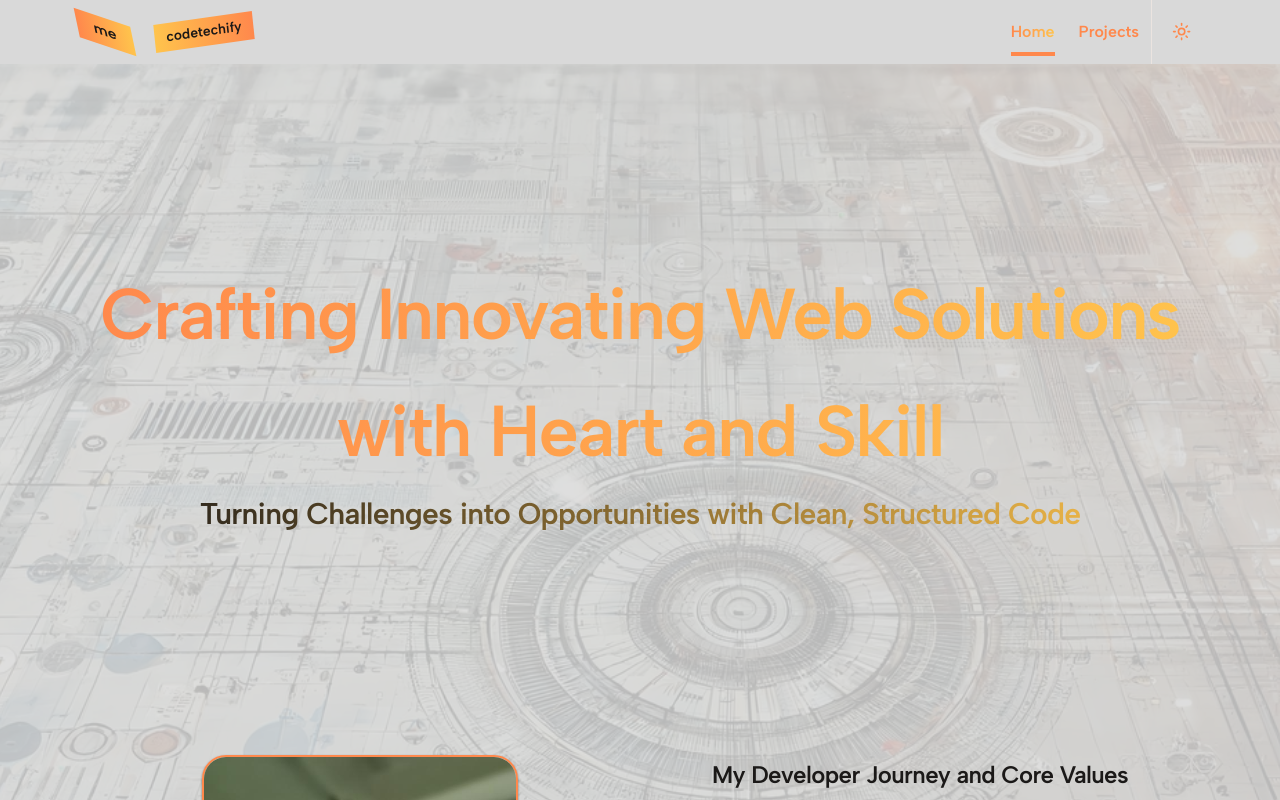
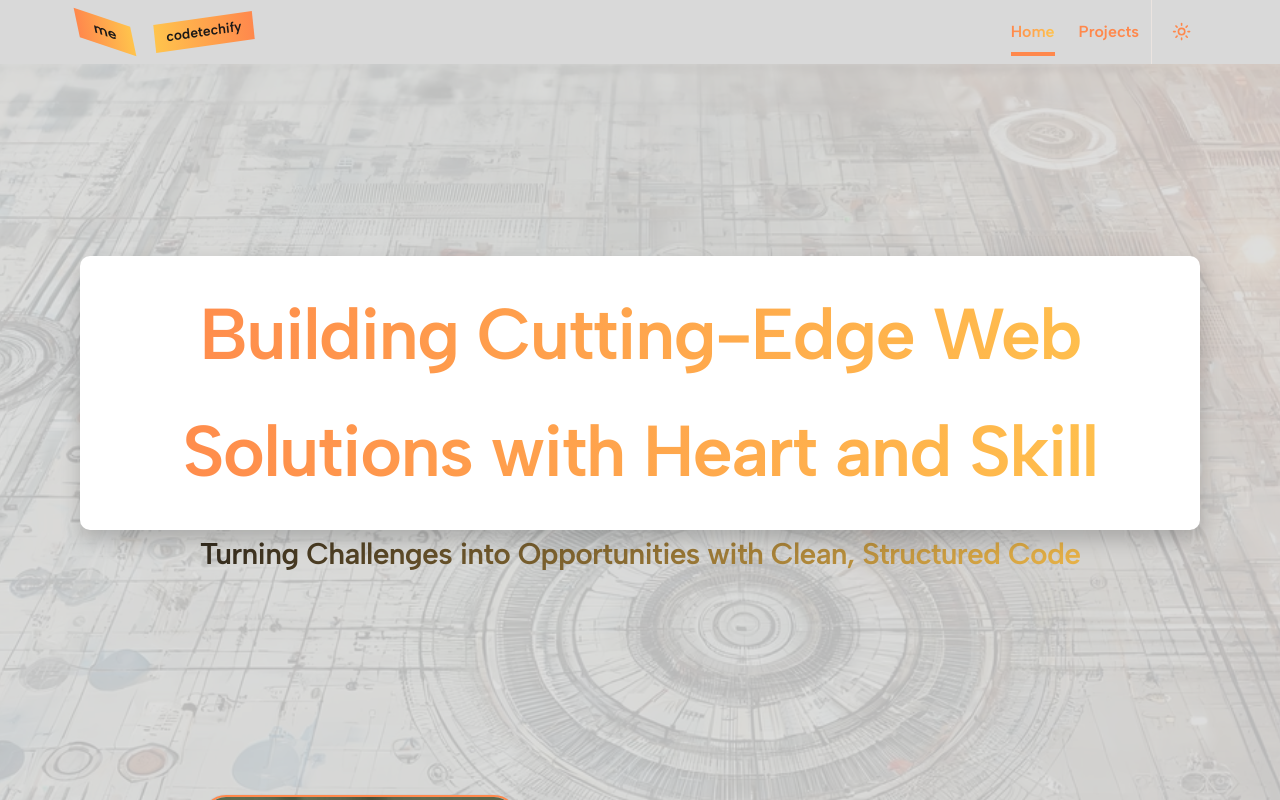
Before and after one commit to Consciously/con-me-codetechify, a Next.js app: page / in a window 1280 px wide. Shown: the top 800 px of the page. Built offline with nearby package versions, Linux system fonts and the light colour scheme.

Commit message:
style flip effect for heading in hero section

```diff
--- a/src/app/(root)/hero/hero-heading-area.tsx
+++ b/src/app/(root)/hero/hero-heading-area.tsx
@@ -1,12 +1,11 @@
 import Section from '@/components/ui/custom-section';
 import H1 from '@/components/ui/h1';
+import HeroHeadingFlip from './hero-heading-flip';
 
 export default function HeroHeadingArea() {
 	return (
 		<Section.ContentContainer>
-			<H1 className='text-transparent bg-clip-text bg-gradient-to-r from-primary to-secondary'>
-				Crafting Innovating Web Solutions with Heart and Skill
-			</H1>
+			<HeroHeadingFlip />
 			<h3 className='text-transparent bg-clip-text bg-gradient-to-r from-foreground to-secondary text-xl/relaxed md:text-3xl/relaxed font-semibold tracking-tight text-center'>
 				Turning Challenges into Opportunities with Clean, Structured Code
 			</h3>
--- /dev/null
+++ b/src/app/(root)/hero/hero-heading-flip.tsx
@@ -0,0 +1,62 @@
+'use client';
+
+import { useEffect, useState } from 'react';
+import { motion } from 'framer-motion';
+import H1 from '@/components/ui/h1';
+
+const phrases = [
+	'Crafting Innovating',
+	'Building Cutting-Edge',
+	'Creating Exceptional',
+	'Designing Advanced',
+	'Developing Innovative',
+	'Engineering High-Quality',
+];
+
+const flipVariants = {
+	hidden: {
+		opacity: 0,
+		rotateY: 90,
+	},
+	visible: {
+		opacity: 1,
+		rotateY: 0,
+		transition: {
+			duration: 0.8,
+		},
+	},
+};
+
+export default function HeroHeadingFlip() {
+	const [index, setIndex] = useState(0);
+
+	useEffect(() => {
+		const interval = setInterval(() => {
+			setIndex(prevIndex => (prevIndex + 1) % phrases.length);
+		}, 5000);
+
+		return () => clearInterval(interval);
+	}, []);
+
+	return (
+		<div style={{ perspective: 1000 }}>
+			<motion.div
+				initial='hidden'
+				animate='visible'
+				variants={flipVariants}
+				key={index}
+				style={{
+					display: 'inline-block',
+					padding: '20px',
+					backgroundColor: '#fff',
+					borderRadius: '10px',
+					boxShadow: '0 10px 20px rgba(0,0,0,0.2)',
+				}}
+			>
+				<H1 className='text-transparent bg-clip-text bg-gradient-to-r from-primary to-secondary'>
+					{phrases[index]} Web Solutions with Heart and Skill
+				</H1>
+			</motion.div>
+		</div>
+	);
+}
```
